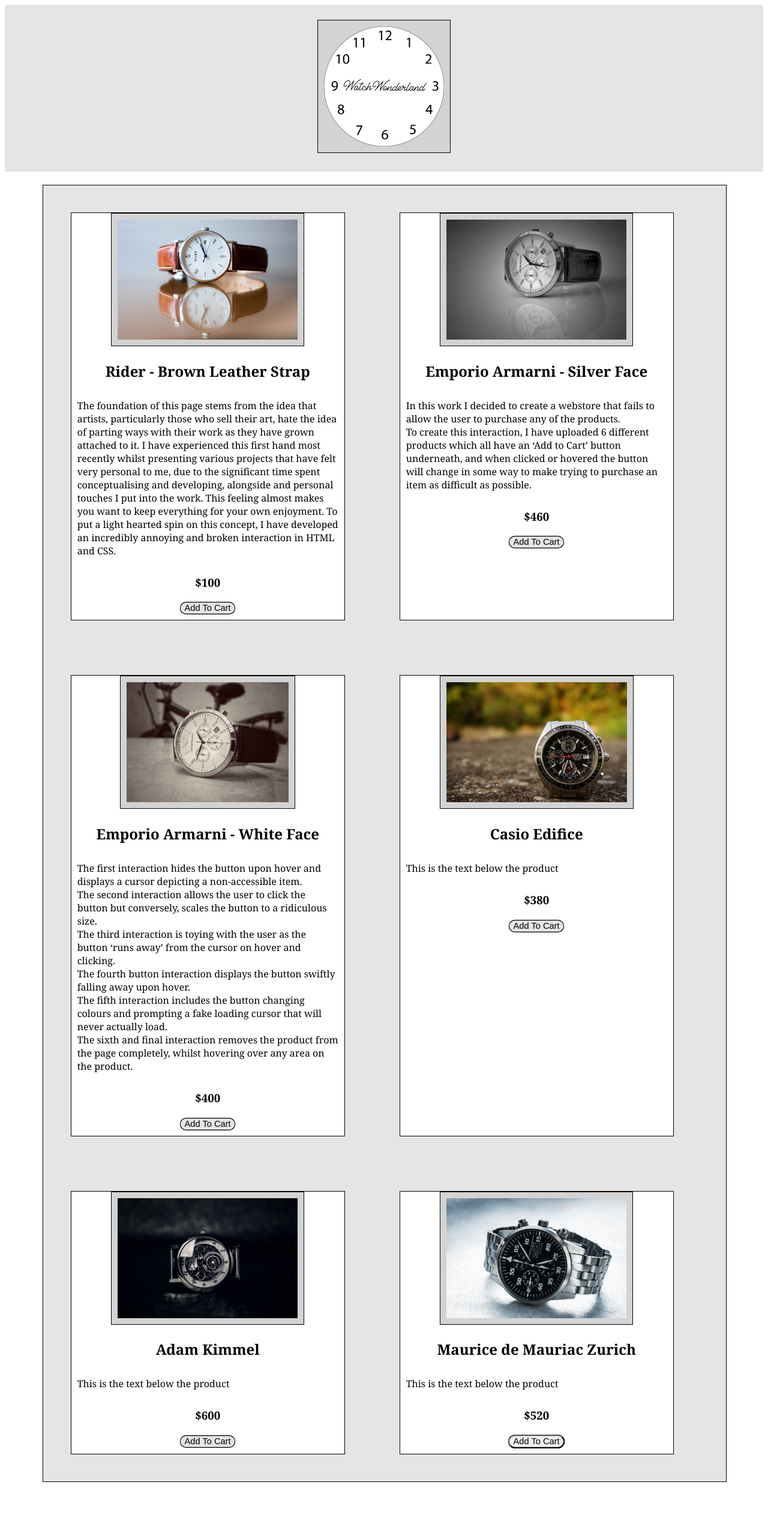
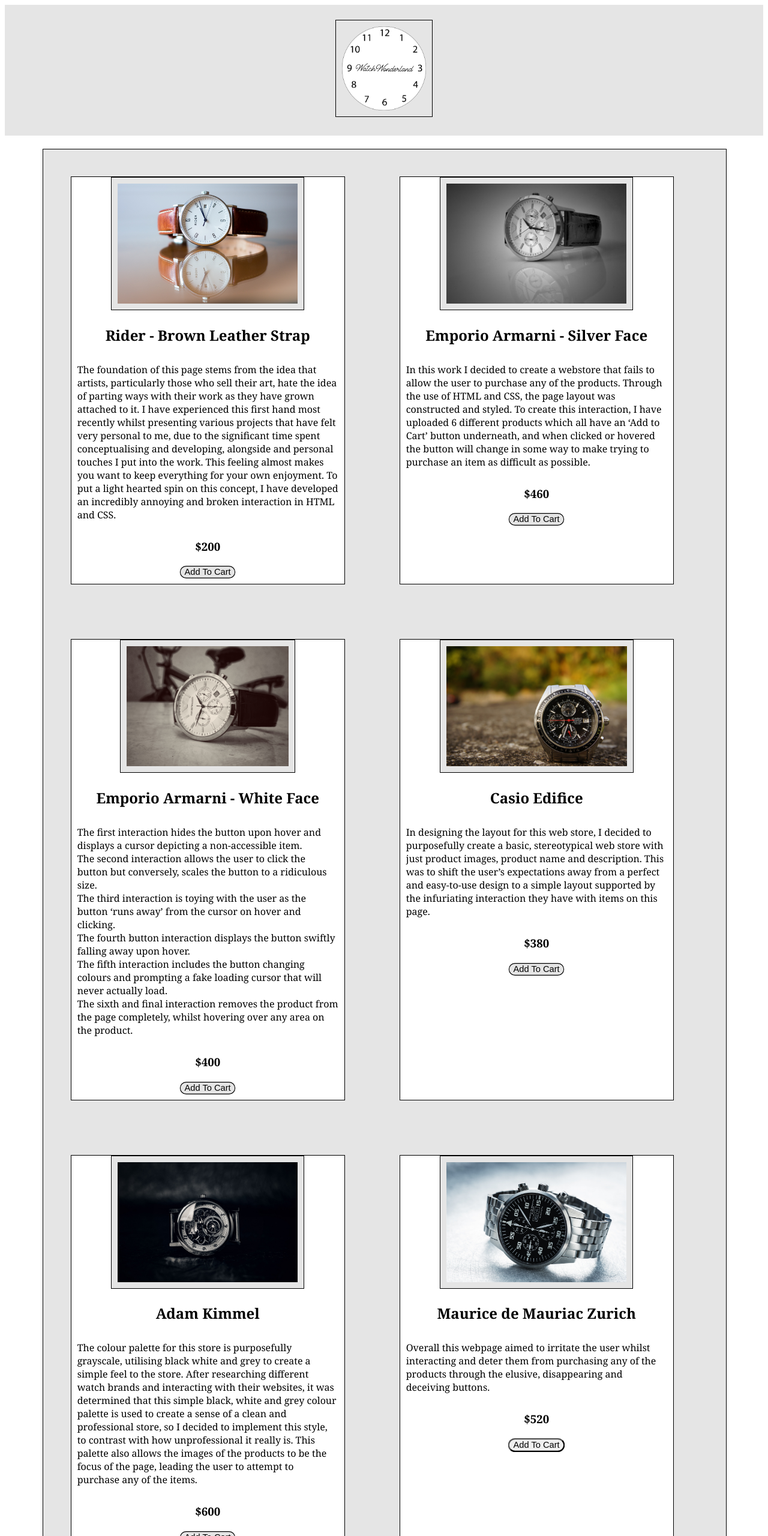
Before and after one commit to ssinclairr/ssinclairr.github.io, a plain HTML site: page im-2310/a3/index.html in a window 1280 px wide. Shown: the top 2560 px of the page at 60% size. Before the commit the page ends 2478 px from the top, so only its background shows below. Drawn offline with Linux system fonts and the light colour scheme.

Commit message:
Add files via upload

```diff
--- a/im-2310/a3/index.html
+++ b/im-2310/a3/index.html
@@ -14,26 +14,25 @@
     </head>
 
     <body>
+        <!--Here a header element was used to implment the website logo as the headerf for the store -->
         <header>
-            <img src="img/WW_Logo.png">
+            <img class="header-image" src="img/WW_Logo.png">
         </header>
         <br>
+
+    <!-- Here a section is used to separate the header from the product area
+    Through the use of a flex container and div's the products are able to be neatly positioned. -->
+
 <section>
         <div class="flex-container">
             <div class="product1">
                 <img src="img/watch1.jpg" alt="watch1">
                 <h2>Rider - Brown Leather Strap</h2>
-                <p>The foundation of this page stems from the idea that artists, particularly those
-                    who sell their art, hate the idea of parting ways with their work as they have
-                    grown attached to it. I have experienced this first hand most recently whilst
-                    presenting various projects that have felt very personal to me, due to the
-                    significant time spent conceptualising and developing, alongside and personal
-                    touches I put into the work. This feeling almost makes you want to keep everything
-                    for your own enjoyment. To put a light hearted spin on this concept, I have
-                    developed an incredibly annoying and broken interaction in HTML and CSS.
+                <p>The foundation of this page stems from the idea that artists, particularly those who sell their art, hate the idea of parting ways with their work as they have grown attached to it. I have experienced this first hand most recently whilst presenting various projects that have felt very personal to me, due to the significant time spent conceptualising and developing, alongside and personal touches I put into the work. This feeling almost makes you want to keep everything for your own enjoyment. To put a light hearted spin on this concept, I have developed an incredibly annoying and broken interaction in HTML and CSS.
+
 
                     </p>
-                <h3>$100</h3>
+                <h3>$200</h3>
                 <button class="button1">Add To Cart</button>
 
             </div>
@@ -42,13 +41,10 @@
                 <img src="img/watch2.jpg" alt="watch2">
                 <h2>Emporio Armarni - Silver Face</h2>
 
-                <p>In this work I decided to create a webstore that fails to allow the
-                        user to purchase any of the products.<br>
+                <p>In this work I decided to create a webstore that fails to allow the user to purchase any of the products. Through the use of HTML and CSS, the page layout was constructed and styled.
 
-                        To create this interaction, I have uploaded 6 different products
-                        which all have an ‘Add to Cart’ button underneath, and when clicked
-                        or hovered the button will change in some way to make trying to
-                        purchase an item as difficult as possible.
+                    To create this interaction, I have uploaded 6 different products which all have an ‘Add to Cart’ button underneath, and when clicked or hovered the button will change in some way to make trying to purchase an item as difficult as possible.
+
                 </p>
                 <h3>$460</h3>
                 <button class="button2">Add To Cart</button>
@@ -79,7 +75,8 @@
             <div class="product4">
                 <img src="img/watch4.jpg" alt="watch4">
                 <h2>Casio Edifice</h2>
-                <p>This is the text below the product</p>
+                <p>In designing the layout for this web store, I decided to purposefully create a basic, stereotypical web store with just product images, product name and description. This was to shift the user’s expectations away from a perfect and easy-to-use design to a simple layout supported by the infuriating interaction they have with items on this page.
+                </p>
                 <h3>$380</h3>
                 <button class="button4">Add To Cart</button>
             </div>
@@ -87,7 +84,9 @@
             <div class="product5">
                 <img src="img/watch5.jpg" alt="watch5">
                 <h2>Adam Kimmel</h2>
-                <p>This is the text below the product</p>
+                <p>The colour palette for this store is purposefully grayscale, utilising black white and grey to create a simple feel to the store. After researching different watch brands and interacting with their websites, it was determined that this simple black, white and grey colour palette is used to create a sense of a clean and professional store, so I decided to implement this style, to contrast with how unprofessional it really is. This palette also allows the images of the products to be the focus of the page, leading the user to attempt to purchase any of the items.
+
+                    </p>
                 <h3>$600</h3>
                 <button class="button5">Add To Cart</button>
             </div>
@@ -95,7 +94,7 @@
             <div class="product6">
                 <img src="img/watch6.jpg" alt="watch6">
                 <h2>Maurice de Mauriac Zurich</h2>
-                <p>This is the text below the product</p>
+                <p>Overall this webpage aimed to irritate the user whilst interacting and deter them from purchasing any of the products through the elusive, disappearing and deceiving buttons. </p>
                 <h3>$520</h3>
                 <button class="button6">Add To Cart</button>
             </div>
--- a/im-2310/a3/style.css
+++ b/im-2310/a3/style.css
@@ -1,18 +1,16 @@
-
+/* The root file including the colour palette and border */
 :root{
     --col-01:rgb(255, 255, 255);
-    --col-02:green;
-    --col-03:red;
-    --col-04:rgb(229, 229, 229);
-    --col-05:black;
-    --border:1px solid var(--col-05);
+    --col-02:rgb(229, 229, 229);
+    --col-03:black;
+    --border:1px solid var(--col-03);
 }
 
 
 
 body {
     background-color: var(--col-01);
-    color: var(--col-05);
+    color: var(--col-03);
     font-family:Cambria, Cochin, Georgia, Times, 'Times New Roman', serif;
 
 
@@ -25,17 +23,17 @@ p{
 
 h1{
     text-align: center;
-    color: var(--col-05);
+    color: var(--col-03);
 
 }
 
 
 
-
+/* Here the flex container for the product section */
 .flex-container{
 
     border: var(--border);
-    background-color: var(--col-04);
+    background-color: var(--col-02);
     display:flex;
     flex-direction: row;
     flex-wrap:wrap;
@@ -45,7 +43,7 @@ h1{
 }
 
 .flex-container div{
-background-color: rgb(255, 255, 255);
+background-color: var(--col-01);
 border: var(--border);
 width: 40%;
 margin: 4%;
@@ -58,10 +56,16 @@ h1{
 }
 
 header{
-background-color: var(--col-04);
+background-color: var(--col-02);
 text-align: center;
 padding: 2%;
 }
+
+.header-image{
+    height: 140px;
+    width: auto;
+}
+
 
 
 
@@ -69,7 +73,7 @@ img {
 width: auto;
 height: 200px;
 padding:10px;
-background-color: lightgrey;
+background-color: var(--col-02);
 border: var(--border);
 }
 
@@ -85,7 +89,7 @@ border: var(--border);
     cursor:not-allowed;
 
 }
-
+/* the first disappearing animation*/
 .button1:hover{
     display: none;
 }
@@ -98,7 +102,7 @@ border: var(--border);
 .button2{
     cursor:col-resize
 }
-
+/* the second aniamtion, scaling the button up on click*/
 .button2:active{
     transform: scale(1000%);
 }
@@ -110,6 +114,8 @@ border: var(--border);
 .button3{
     cursor:crosshair;
 }
+
+/* animation 3, running away from the user's cursor */
 .button3:hover{
     transform: 10%;
     transform: translateX(-100%);
@@ -122,11 +128,32 @@ border: var(--border);
 
     text-align: center;
 }
+/* animation4 , dropping the button away from the user*/
+.button4:hover{
+    transition: 2s;
+    transform: translatey(1000%);
+    cursor:grab;
+}
 
 .product5{
 
     text-align: center;
 }
+.button5 {
+    cursor:grab;
+}
+/* animation 5, faking a load time */
+
+.button5:hover{
+background-color: lightblue;
+
+}
+.button5:active{
+    background-color: blue;
+    color: var(--col-01);
+    cursor: progress;
+}
+/* animation 6, making the product disappear*/
 .product6:hover{
     transition: 0.4s;
     opacity: 0%;
@@ -137,35 +164,8 @@ border: var(--border);
 }
 
 .button1, .button2, .button3, .button4, .button5, .butoon6{
-    background-color: var(--col-04);
+    background-color: var(--col-02);
     border: var(--border);
-}
-
-
-
-.button4:hover{
-    transition: 2s;
-    transform: translatey(1000%);
-    cursor:grab;
-}
-.button5 {
-    cursor:grab;
-}
-.button5:hover{
-background-color: lightblue;
-
-}
-.button5:active{
-    background-color: blue;
-    color: whitesmoke;
-    cursor: progress;
-}
-
-.cart{
-    margin-left: 80%;
-    padding: 20px;
-    height: 100px;
-    width: auto;
 }
 
 
```
